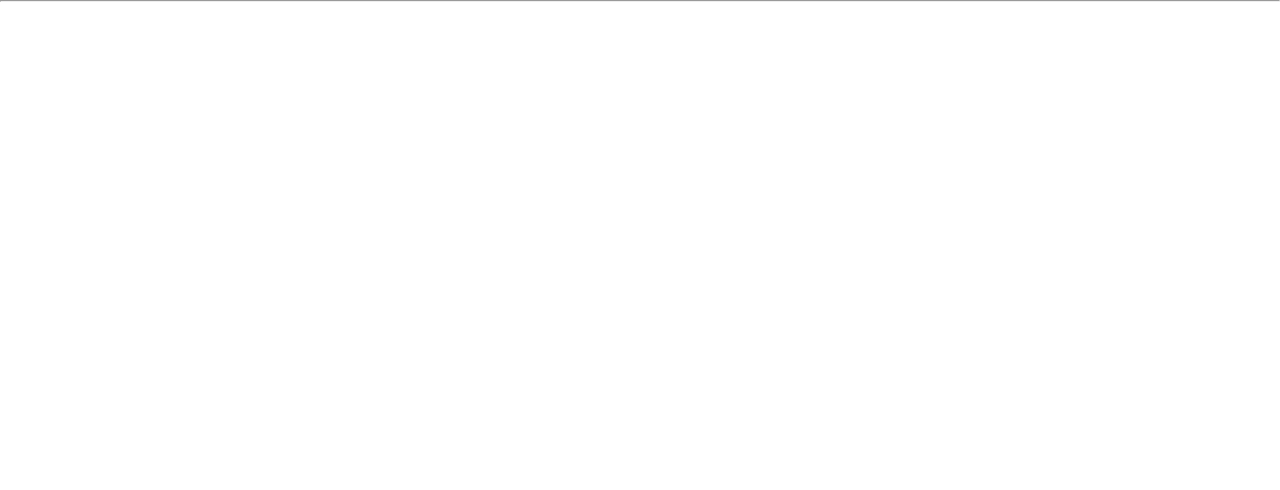
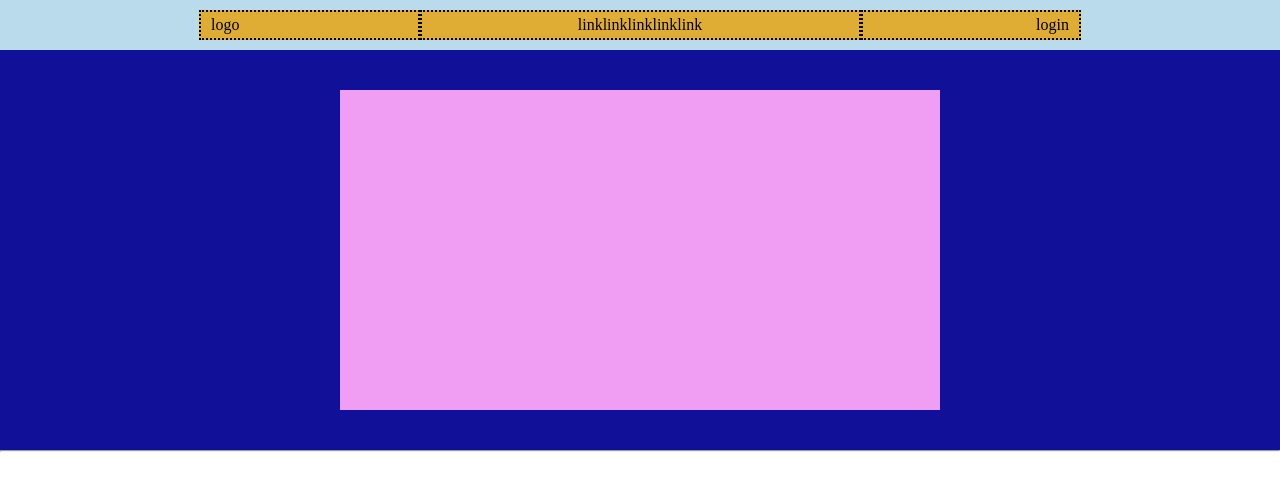
Before and after one commit to Antonio-Ribezzo/htmlcss-struttura-discord, a plain HTML site: page index.html in a window 1280 px wide. Drawn offline with Linux system fonts and the light colour scheme.

Commit message:
Sviluppo blocchi header

```diff
--- a/assets/css/style.css
+++ b/assets/css/style.css
@@ -4,3 +4,59 @@
     padding: 0;
     box-sizing: border-box;
 }
+
+a{
+    text-decoration: none;
+    color: black;
+}
+
+.conteiner1-header{
+    background-color: #b9dbeb;
+    height: 50px;
+    display: flex;
+    flex-direction: row;
+    justify-content: center;
+    padding: 10px;
+}
+.conteiner-nav{
+    width: 70%;
+    display: flex;
+    flex-direction: row;
+    justify-content: center;
+}
+
+.conteiner-nav div{
+    flex-basis: 25%;
+    background-color: #dfac34;
+    border: 2px dotted black;
+    display: flex;
+    align-items: center;
+    padding: 0 10px;
+}
+
+.conteiner-nav nav{
+    flex-basis: 50%;
+    background-color: #dfac34;
+    border: 2px dotted black;
+    display: flex;
+    justify-content: center;
+    align-items: center;
+}
+
+#login{
+    justify-content: end;
+}
+
+.conteiner2-header{
+    background-color: #111098;
+    height: 400px;
+    display: flex;
+    flex-direction: row;
+    justify-content: center;
+    padding: 40px;
+}
+
+.conteiner2-header div{
+    width: 50%;
+    background-color: #f09ef3;
+}
--- a/index.html
+++ b/index.html
@@ -12,17 +12,25 @@
 
     <!-- header -->
     <header>
-        <!-- logo e barra di navigazione -->
-        <nav>
-            <!-- logo -->
-            <div></div>
-            <!-- vari link -->
-            <div></div>
-            <!-- login -->
-            <div></div>
-        </nav>
+        <div class="conteiner1-header">
+            <!-- logo e barra di navigazione -->
+            <div class="conteiner-nav">
+                <!-- logo -->
+                <div id="logo">logo</div>
+                <!-- navigazione -->
+                <nav>
+                    <a href="#">link</a>
+                    <a href="#">link</a>
+                    <a href="#">link</a>
+                    <a href="#">link</a>
+                    <a href="#">link</a>
+                </nav>
+                <!-- login -->
+                <div id="login">login</div>
+            </div>
+        </div>
         <!-- info e download -->
-        <div>
+        <div class="conteiner2-header">
             <div></div>
         </div>
     </header>
```
